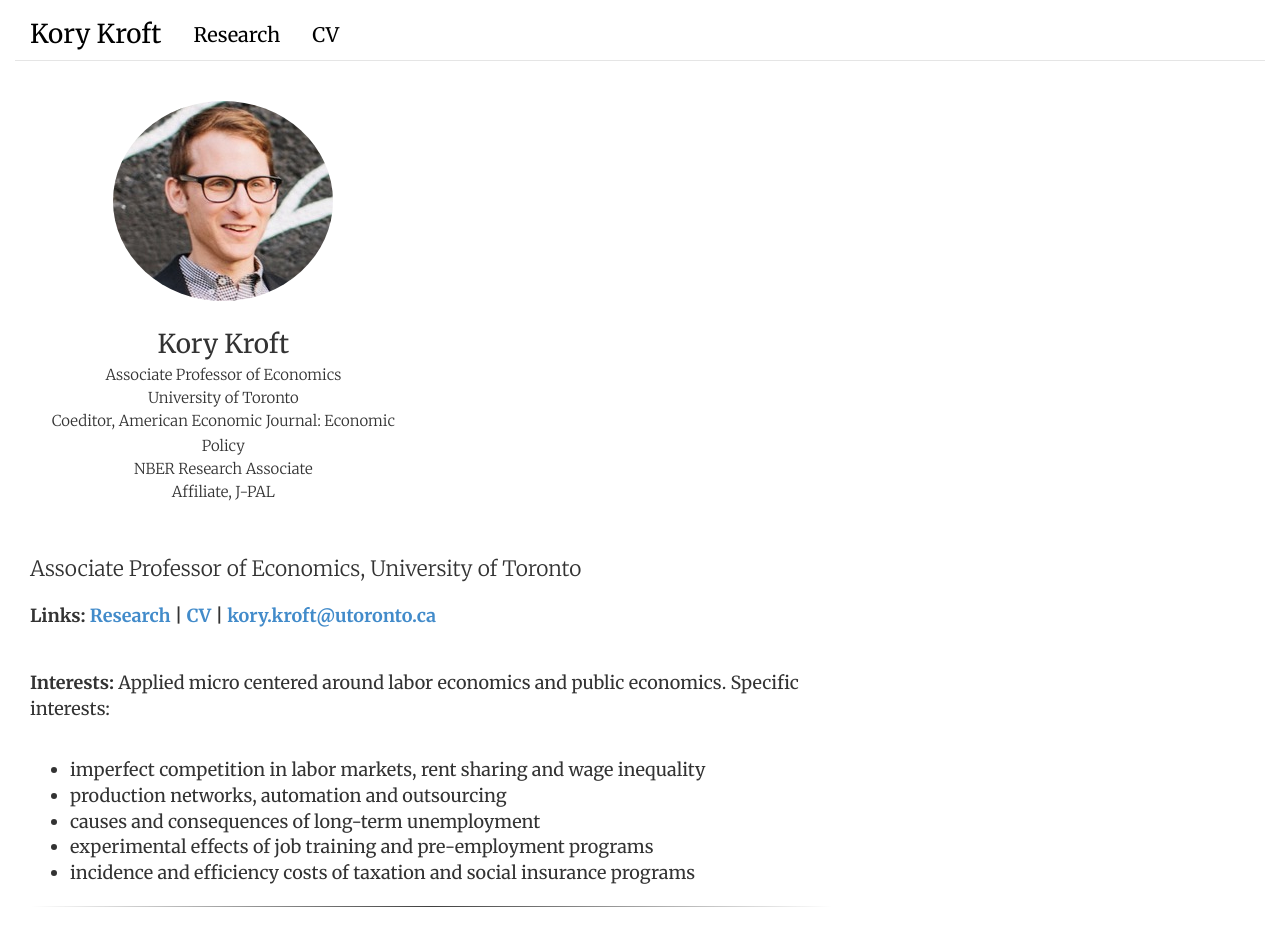
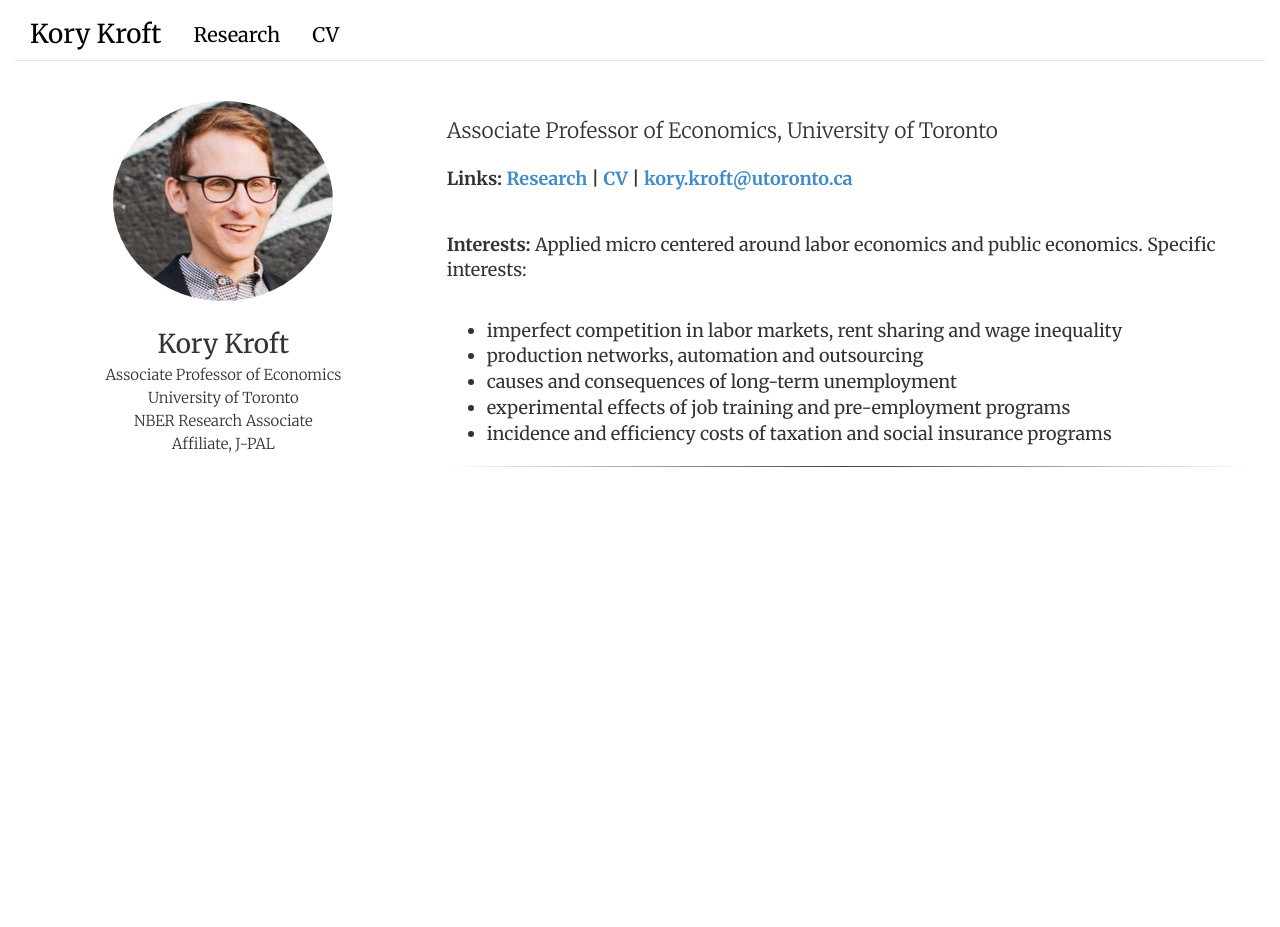
Before and after one commit to korykroft/korykroft.github.io, a Jekyll site: the page built from index.html, in a window 1280 px wide. Built offline with Jekyll 4.4.1, drawn with Linux system fonts in a browser that asks for light colours; after the commit the page ends 900 px from its top, so only the background shows below that.

Commit message:
Update index.html

```diff
--- a/index.html
+++ b/index.html
@@ -21,10 +21,6 @@
 		</div>
 		<div class="portrait-subtitle-2">
 			<p>University of Toronto</p>
-		</div>
-		</div>
-		<div class="portrait-subtitle-2">
-			<p>Coeditor, American Economic Journal: Economic Policy</p>
 		</div>
 		<div class="portrait-subtitle-3">
 			<p>NBER Research Associate</p>
```
